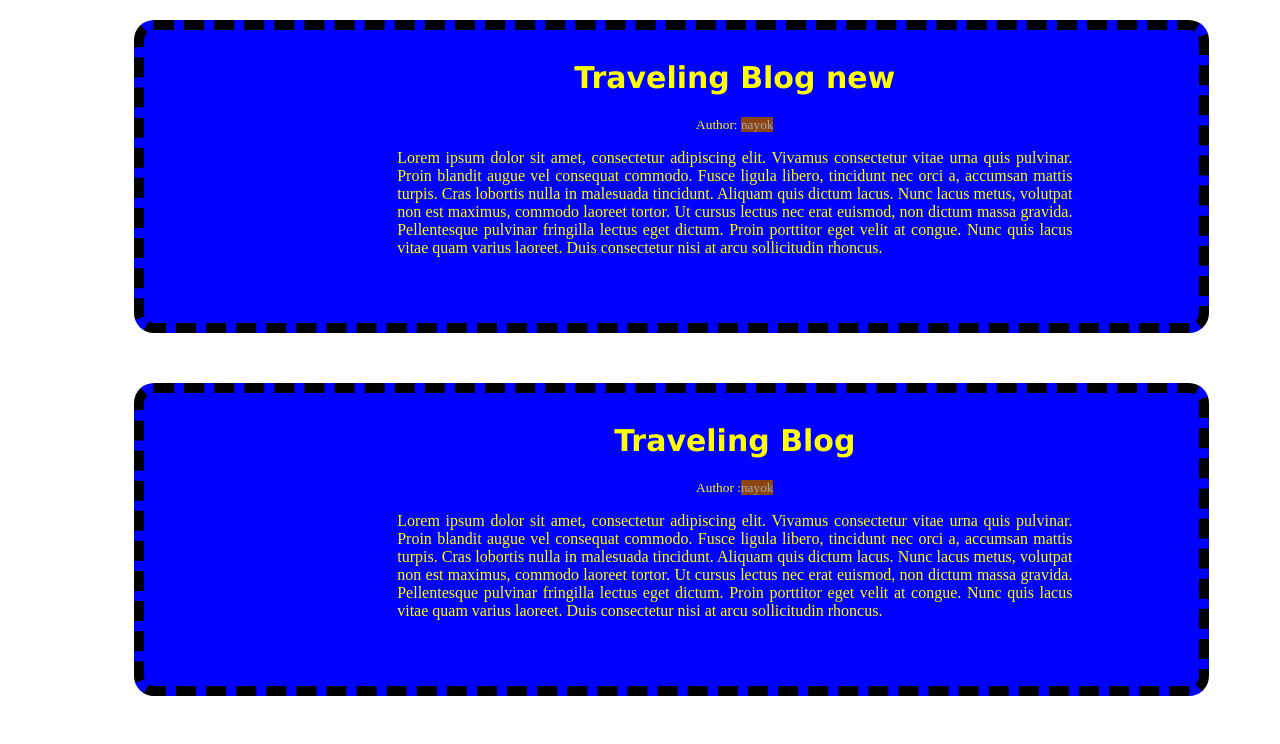
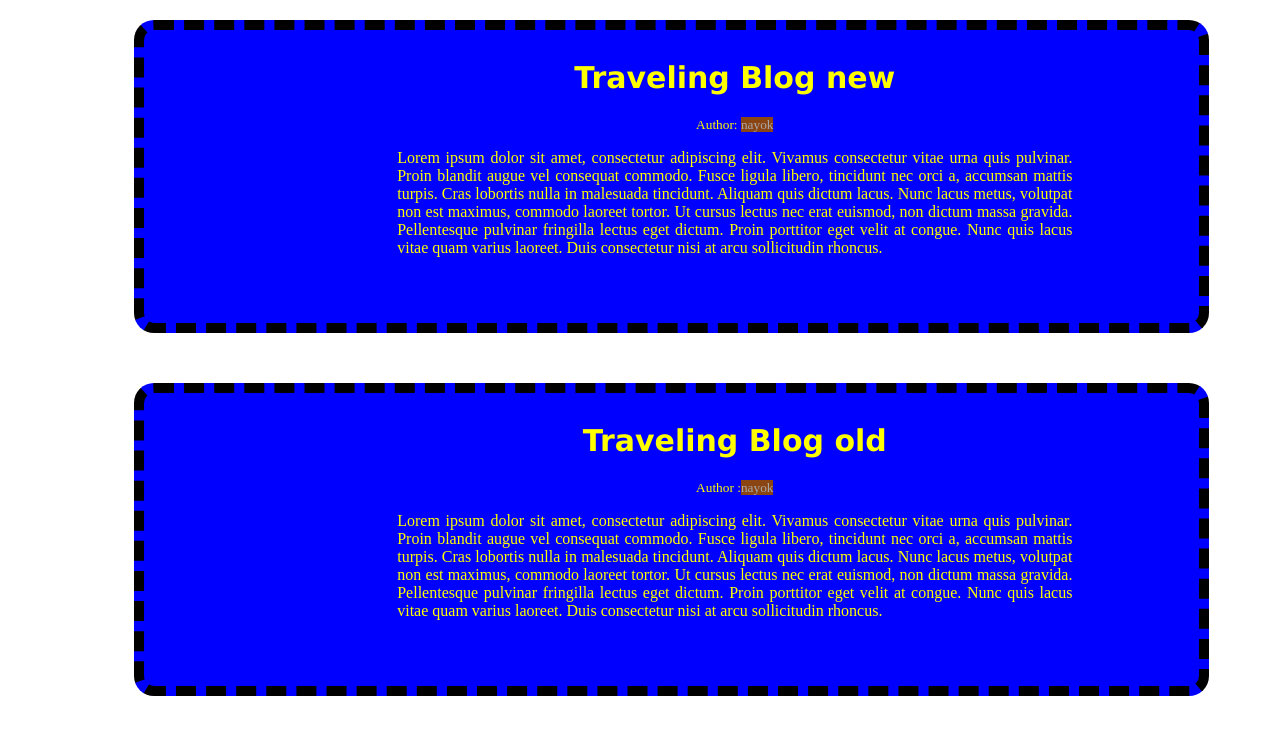
Before and after one commit to rashedulsifat24/repo, a plain HTML site: page index.html in a window 1280 px wide. Shown: the top 744 px of the page. Drawn offline with Linux system fonts and the light colour scheme.

Commit message:
added extra work

```diff
--- a/index.html
+++ b/index.html
@@ -47,7 +47,7 @@
     <p >Lorem ipsum dolor sit amet, consectetur adipiscing elit. Vivamus consectetur vitae urna quis pulvinar. Proin blandit augue vel consequat commodo. Fusce ligula libero, tincidunt nec orci a, accumsan mattis turpis. Cras lobortis nulla in malesuada tincidunt. Aliquam quis dictum lacus. Nunc lacus metus, volutpat non est maximus, commodo laoreet tortor. Ut cursus lectus nec erat euismod, non dictum massa gravida. Pellentesque pulvinar fringilla lectus eget dictum. Proin porttitor eget velit at congue. Nunc quis lacus vitae quam varius laoreet. Duis consectetur nisi at arcu sollicitudin rhoncus.</p>
 </div>
 <div class="all">
-    <h1 class="title"> Traveling Blog </h1>
+    <h1 class="title"> Traveling Blog old </h1>
     <small>Author :<span class="author">nayok</span></small>
     <p>Lorem ipsum dolor sit amet, consectetur adipiscing elit. Vivamus consectetur vitae urna quis pulvinar. Proin blandit augue vel consequat commodo. Fusce ligula libero, tincidunt nec orci a, accumsan mattis turpis. Cras lobortis nulla in malesuada tincidunt. Aliquam quis dictum lacus. Nunc lacus metus, volutpat non est maximus, commodo laoreet tortor. Ut cursus lectus nec erat euismod, non dictum massa gravida. Pellentesque pulvinar fringilla lectus eget dictum. Proin porttitor eget velit at congue. Nunc quis lacus vitae quam varius laoreet. Duis consectetur nisi at arcu sollicitudin rhoncus.</p>
 </div>
```
